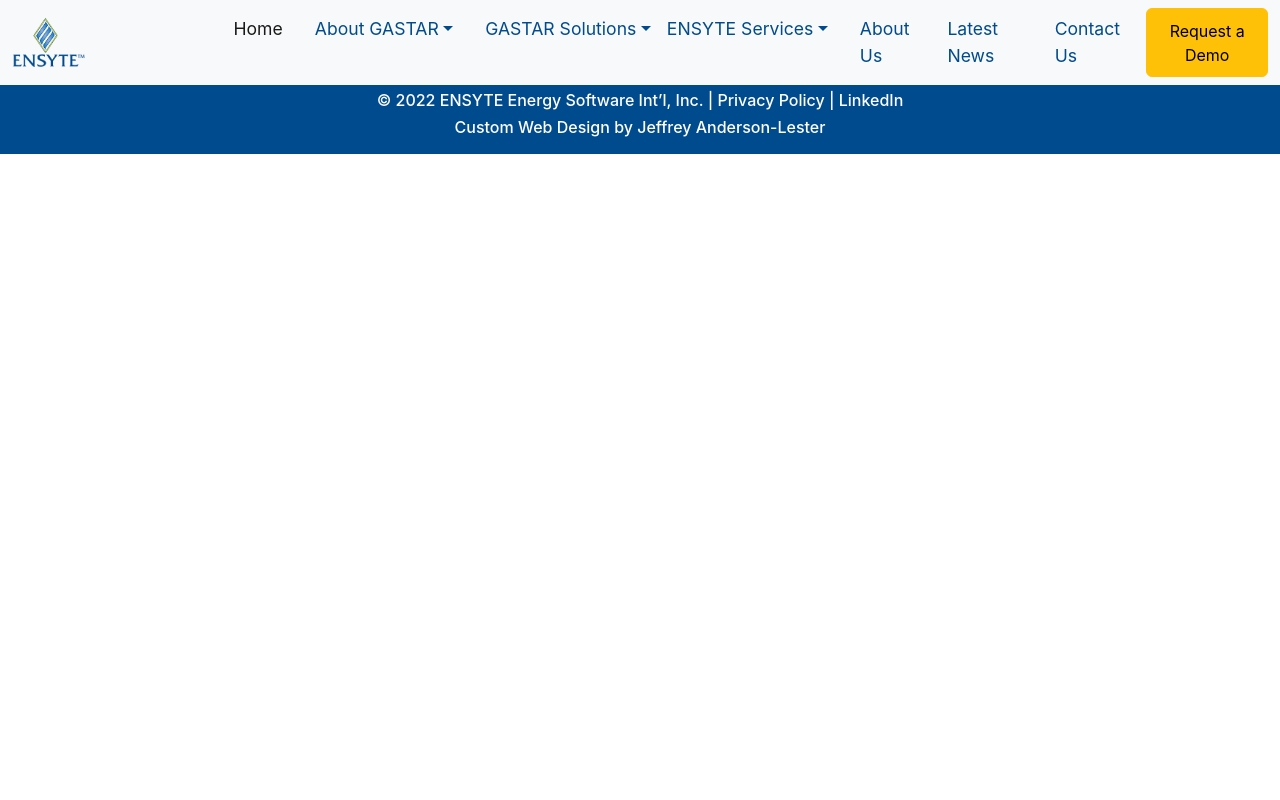
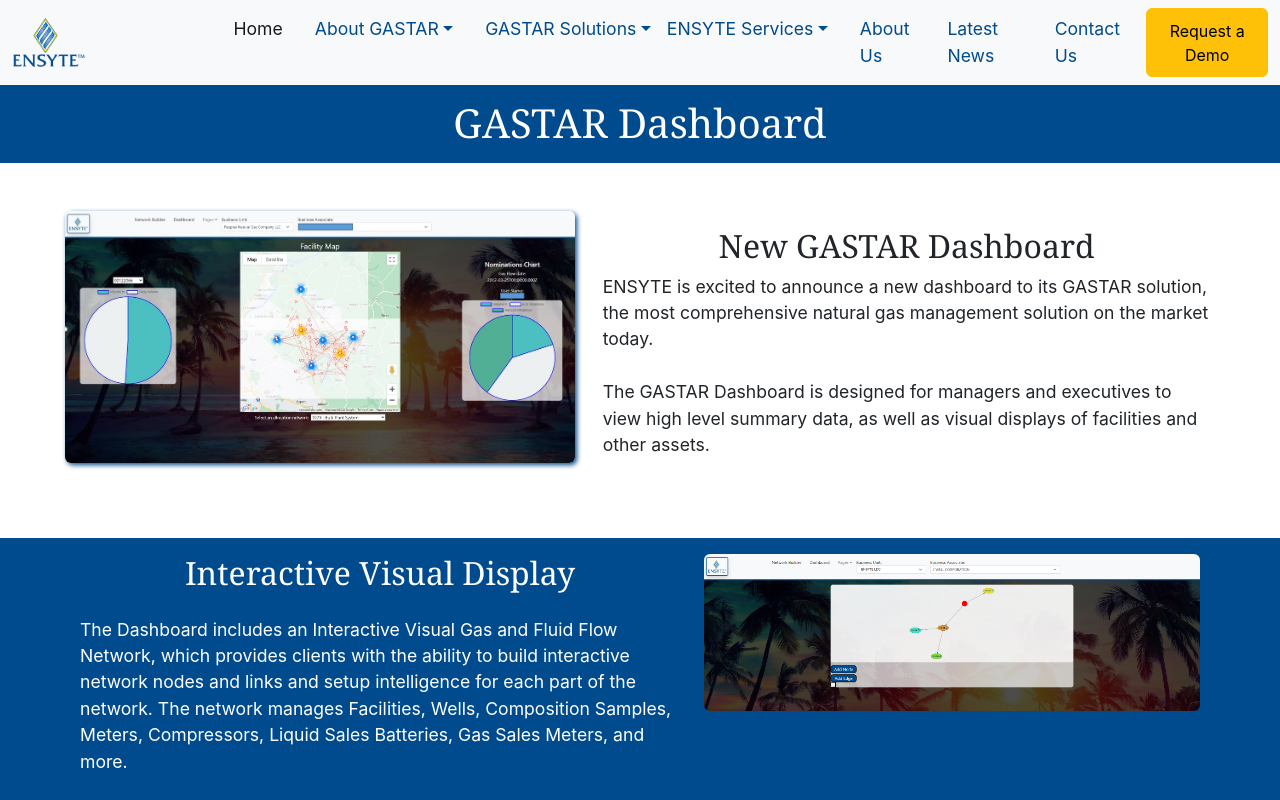
Before and after one commit to JeffGoji/React-Ensyte-Website, a React (Create React App) app: page /gastar-dashboards in a window 1280 px wide. Shown: the top 800 px of the page. Built offline with nearby package versions, Linux system fonts and the light colour scheme.

Commit message:
Created new Gastar dashboard page

```diff
--- a/src/App.js
+++ b/src/App.js
@@ -37,11 +37,13 @@
 import Consulting from './components/Services/Consulting'
 import CustomerSupport from './components/Services/CustomerSupport'
 import Article1 from './components/NewsCards/Article1'
+import GastarDashboards from './components/pages/GastarDashboards'
 
 import "slick-carousel/slick/slick.css";
 import "slick-carousel/slick/slick-theme.css";
 import 'bootstrap'
 import './assets/css/styles.css';
+
 
 
 function App() {
@@ -73,6 +75,7 @@
         <Route path='/newsstand6' element={<NewsStand6 />} />
         <Route path='/gastar-overview' element={<GasStarOverview />} />
         <Route path='/gastar-value' element={<GastarValue />} />
+        <Route path='/gastar-dashboards' element={<GastarDashboards />} />
         <Route path='/gastar-risk' element={<GastarRisk />} />
         <Route path='/gastar-hosting' element={<GastarHosting />} />
         <Route path='/gastar-security' element={<GastarSecurity />} />
--- /dev/null
+++ b/src/components/pages/GastarDashboards.js
@@ -0,0 +1,49 @@
+import React from 'react';
+
+import dashboard1 from '../../assets/img/visual-proto.jpg'
+import dashboard2 from '../../assets/img/node-proto.png'
+
+function GastarDashboards() {
+
+    return (
+        <div className='container-fluid'>
+            <div className="row blue-bg justify-content-center align-self-center">
+                <h1 className='text-center mb-3 mt-3 text-white'>GASTAR Dashboard</h1>
+            </div>
+            <div className='row justify-content-center mt-5'>
+
+                <div className='col-5'>
+                    <img src={dashboard1} alt='New Gastar Dashboard' className='img-fluid rounded imgShadow' />
+                </div>
+                <div className='col-6 p-3'>
+                    <h2 className='text-center'>New GASTAR Dashboard</h2>
+                    <p>
+                        ENSYTE is excited to announce a new dashboard to its GASTAR solution, the most comprehensive natural gas management solution on the market today.
+                        <br />
+                        <br />
+                        The GASTAR Dashboard is designed for managers and executives to view high level summary data, as well as visual displays of facilities and other assets.
+                    </p>
+                </div>
+
+            </div>
+            <div className='row mt-5 blue-bg text-white p-3 justify-content-center mb-6'>
+
+                <div className='col-6'>
+                    <h2 className='text-center mb-4'>Interactive Visual Display</h2>
+                    <p>
+                        The Dashboard includes an Interactive Visual Gas and Fluid Flow Network, which provides clients with the ability to build interactive network nodes and links and setup intelligence for each part of the network.  The network manages Facilities, Wells, Composition Samples, Meters, Compressors, Liquid Sales Batteries, Gas Sales Meters, and more.
+
+                    </p>
+                </div>
+                <div className='col-5'>
+                    <img src={dashboard2} alt='New Gastar Node Creator' className='img-fluid rounded' />
+                </div>
+
+            </div>
+
+        </div>
+    )
+
+}
+
+export default GastarDashboards
```
